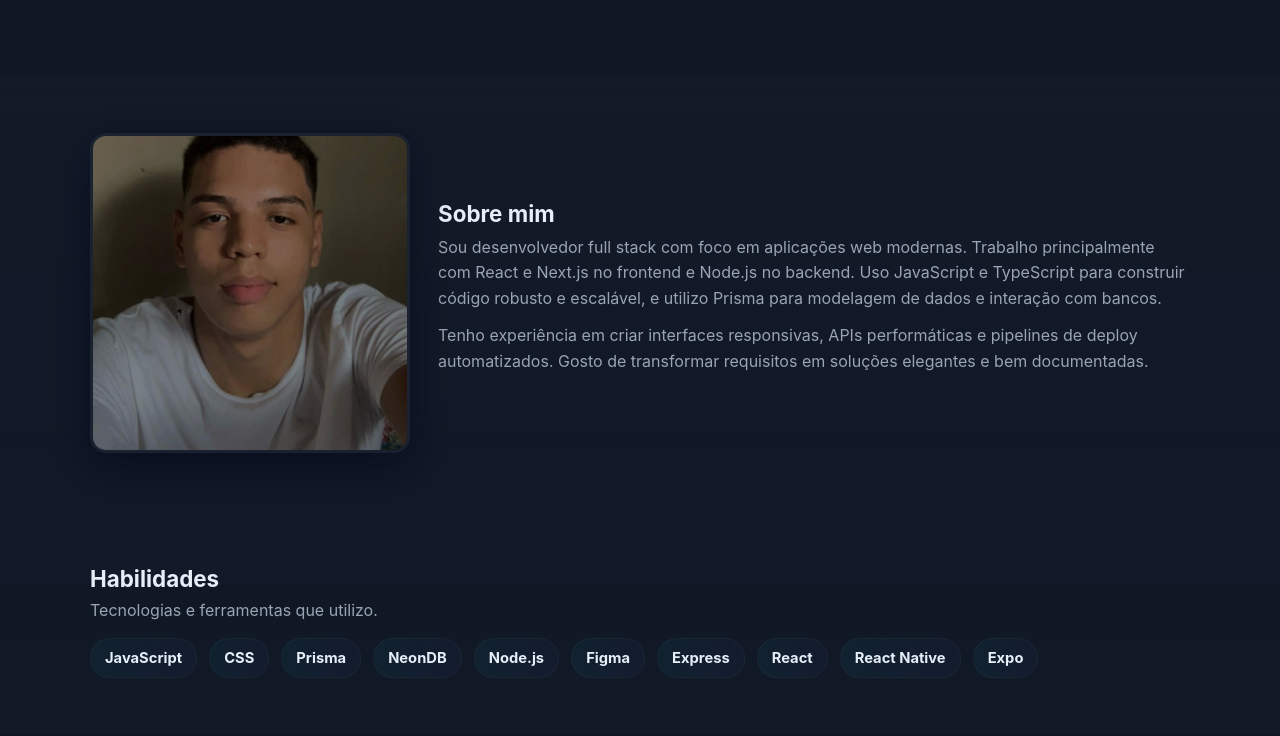
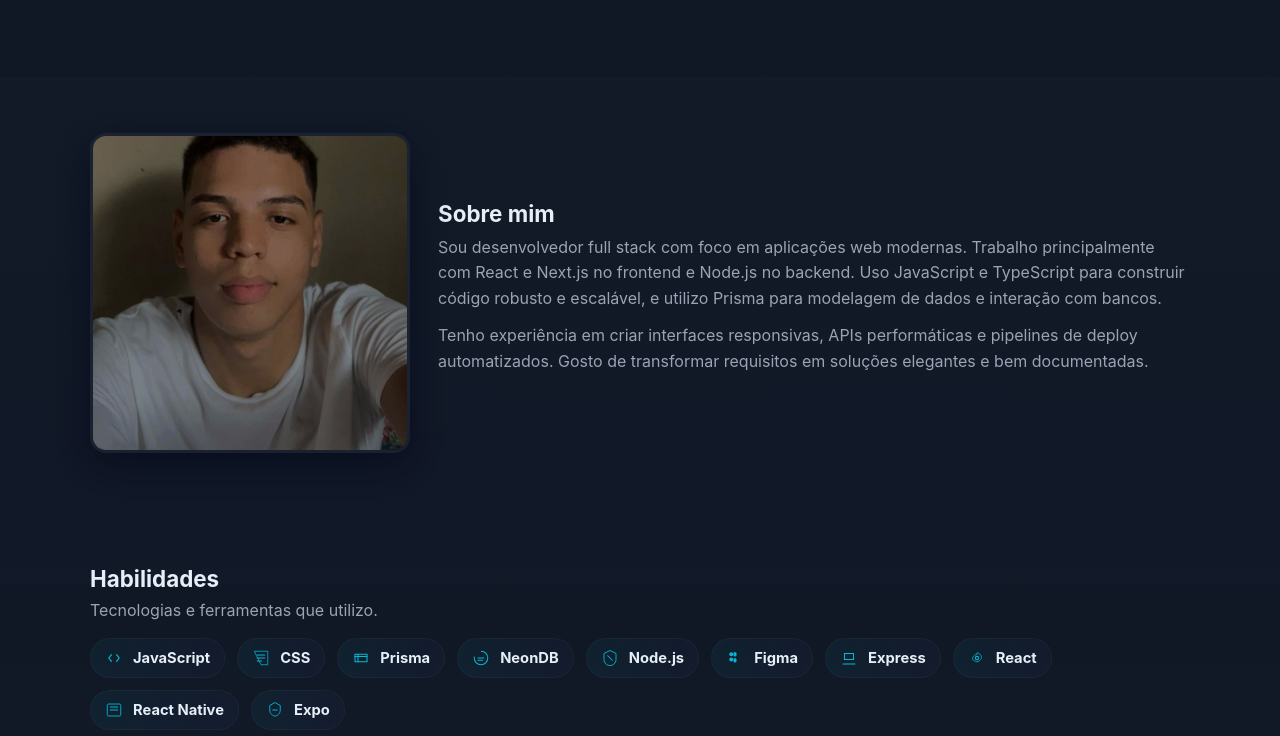
Before and after one commit to TalysG26/Portfolio, a plain HTML site: page index.html in a window 1280 px wide. Shown: the part 216-952 px from the top of the page. Drawn offline with Linux system fonts and the light colour scheme.

Commit message:
update icons

```diff
--- a/index.css
+++ b/index.css
@@ -149,7 +149,8 @@ body{
 .skills h3{font-size:1.4rem;margin:0 0 8px;color:var(--text)}
 .skills-sub{color:var(--muted);margin:0 0 18px}
 .skills-grid{display:flex;flex-wrap:wrap;gap:12px;align-items:center}
-.skill-badge{display:inline-block;padding:10px 14px;border-radius:999px;background:linear-gradient(90deg,rgba(6,182,212,0.06),rgba(99,102,241,0.04));color:var(--text);font-weight:700;font-size:.92rem;border:1px solid rgba(255,255,255,0.03)}
+.skill-badge{display:inline-flex;align-items:center;gap:10px;padding:10px 14px;border-radius:999px;background:linear-gradient(90deg,rgba(6,182,212,0.06),rgba(99,102,241,0.04));color:var(--text);font-weight:700;font-size:.92rem;border:1px solid rgba(255,255,255,0.03)}
+.skill-icon{width:18px;height:18px;flex:0 0 18px;color:var(--accent)}
 
 @media (max-width:720px){
   .skills h3,.skills-sub{text-align:center}
--- a/index.html
+++ b/index.html
@@ -65,16 +65,25 @@
       <p class="skills-sub">Tecnologias e ferramentas que utilizo.</p>
 
       <div class="skills-grid" role="list">
-        <span class="skill-badge">JavaScript</span>
-        <span class="skill-badge">CSS</span>
-        <span class="skill-badge">Prisma</span>
-        <span class="skill-badge">NeonDB</span>
-        <span class="skill-badge">Node.js</span>
-        <span class="skill-badge">Figma</span>
-        <span class="skill-badge">Express</span>
-        <span class="skill-badge">React</span>
-        <span class="skill-badge">React Native</span>
-        <span class="skill-badge">Expo</span>
+        <span class="skill-badge"><svg class="skill-icon" viewBox="0 0 24 24" aria-hidden="true"><path d="M8.5 7.5L5 12l3.5 4.5M15.5 7.5L19 12l-3.5 4.5" stroke="currentColor" stroke-width="1.6" stroke-linecap="round" stroke-linejoin="round" fill="none"/></svg>JavaScript</span>
+
+        <span class="skill-badge"><svg class="skill-icon" viewBox="0 0 24 24" aria-hidden="true"><path d="M3 3h18v18l-9 0-9-18z" stroke="currentColor" stroke-width="1" fill="none"/><path d="M7 8h10M7 12h10M7 16h6" stroke="currentColor" stroke-width="1.6" stroke-linecap="round" stroke-linejoin="round"/></svg>CSS</span>
+
+        <span class="skill-badge"><svg class="skill-icon" viewBox="0 0 24 24" aria-hidden="true"><path d="M4 7h16v10H4z" stroke="currentColor" stroke-width="1.4" fill="none"/><path d="M4 10h16M8 7v10" stroke="currentColor" stroke-width="1.4" stroke-linecap="round" stroke-linejoin="round"/></svg>Prisma</span>
+
+        <span class="skill-badge"><svg class="skill-icon" viewBox="0 0 24 24" aria-hidden="true"><path d="M12 3c4.97 0 9 4.03 9 9s-4.03 9-9 9-9-4.03-9-9c0-.6.06-1.19.18-1.75" stroke="currentColor" stroke-width="1.4" fill="none"/><path d="M8 12h8M8 15h6" stroke="currentColor" stroke-width="1.4" stroke-linecap="round" stroke-linejoin="round"/></svg>NeonDB</span>
+
+        <span class="skill-badge"><svg class="skill-icon" viewBox="0 0 24 24" aria-hidden="true"><path d="M12 2l8 4v8c0 5-4 8-8 8s-8-3-8-8V6l8-4z" stroke="currentColor" stroke-width="1.2" fill="none"/><path d="M9 9l6 6" stroke="currentColor" stroke-width="1.4" stroke-linecap="round" stroke-linejoin="round"/></svg>Node.js</span>
+
+        <span class="skill-badge"><svg class="skill-icon" viewBox="0 0 24 24" aria-hidden="true"><circle cx="7" cy="7" r="2.6" fill="currentColor"/><rect x="10" y="4" width="4" height="6" rx="2" fill="currentColor"/><circle cx="7" cy="14" r="2.6" fill="currentColor"/><rect x="10" y="12" width="4" height="6" rx="2" fill="currentColor"/></svg>Figma</span>
+
+        <span class="skill-badge"><svg class="skill-icon" viewBox="0 0 24 24" aria-hidden="true"><path d="M4 20h16" stroke="currentColor" stroke-width="1.4" stroke-linecap="round"/><path d="M6 6h12v8H6z" stroke="currentColor" stroke-width="1.4" fill="none"/></svg>Express</span>
+
+        <span class="skill-badge"><svg class="skill-icon" viewBox="0 0 24 24" aria-hidden="true"><circle cx="12" cy="12" r="2.2" fill="none" stroke="currentColor" stroke-width="1.4"/><path d="M12 5c2 0 4 2 4 2s2 2 2 4-2 4-2 4-2 2-4 2-4-2-4-2S6 15 6 13s2-4 2-4 2-2 4-2z" stroke="currentColor" stroke-width="1.1" fill="none"/></svg>React</span>
+
+        <span class="skill-badge"><svg class="skill-icon" viewBox="0 0 24 24" aria-hidden="true"><rect x="3" y="4" width="18" height="16" rx="2" stroke="currentColor" stroke-width="1.2" fill="none"/><path d="M7 8h10M7 12h10" stroke="currentColor" stroke-width="1.4" stroke-linecap="round"/></svg>React Native</span>
+
+        <span class="skill-badge"><svg class="skill-icon" viewBox="0 0 24 24" aria-hidden="true"><path d="M12 2l7 4v6c0 5-4 8-7 8s-7-3-7-8V6l7-4z" stroke="currentColor" stroke-width="1.2" fill="none"/><path d="M9 12h6" stroke="currentColor" stroke-width="1.4" stroke-linecap="round"/></svg>Expo</span>
       </div>
     </div>
   </section>
```
